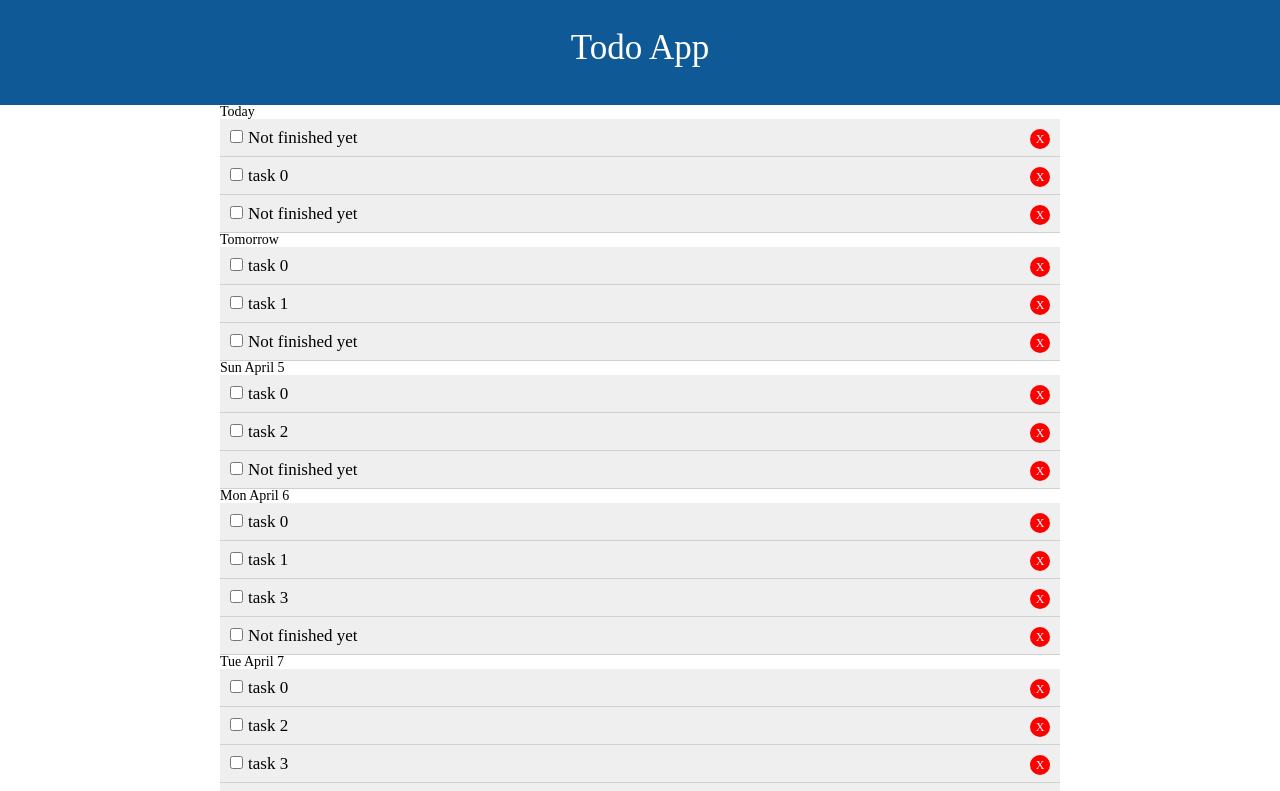
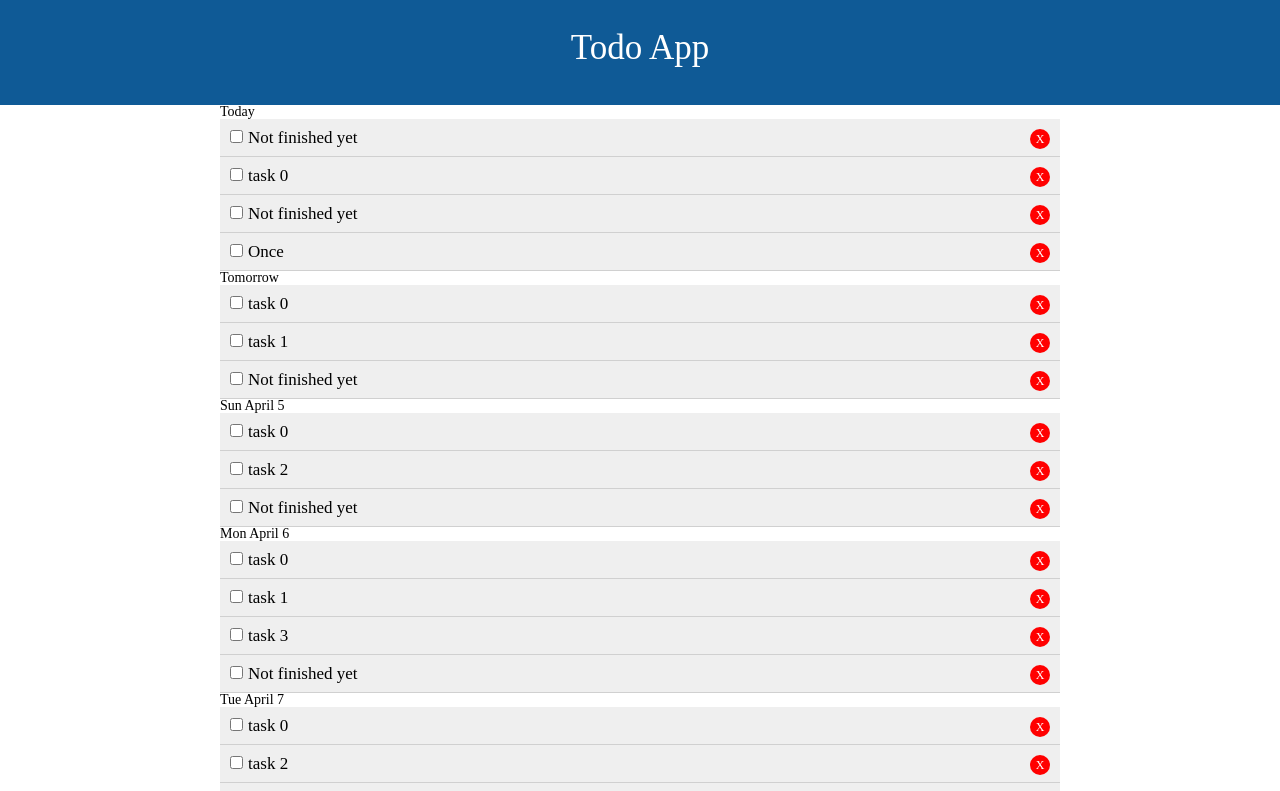
Before and after one commit to lrusik/circle-todo, a React (Create React App) app: page / in a window 1280 px wide. Shown: the top 791 px of the page. Built offline with nearby package versions, Linux system fonts and the light colour scheme.

Commit message:
add single period tasks

```diff
--- a/src/App.js
+++ b/src/App.js
@@ -5,8 +5,21 @@ import Header from "./components/layouts/Header";
 import { v4 as uuidv4 } from 'uuid';
 import  moment  from "moment";
 
+// period 0
+
+// design
+	// add preiod
+	// del period
+
+// clean function
+
+
 function cmpTime(start, end) {
 	return start - end;
+}
+
+function XOR(a,b) {
+	return ( a || b ) && !( a && b );
 }
 
 function setToMidnithg(date) {
@@ -122,6 +135,14 @@ class App extends Component {
 				title: "Not finished yet",
 				start_at: new moment().format("YYYY-MM-DD HH:mm:ss"),
 				period: 1,
+				del: [],
+				completed: []
+			},
+			{
+				id: 9,
+				title: "Once",
+				start_at: addDays(new moment().format("YYYY-MM-DD HH:mm:ss"), 1),
+				period: 0,
 				del: [],
 				completed: []
 			},
@@ -317,11 +338,20 @@ class App extends Component {
 			ret.push(
 				this.state.todos.map( (todo) => {
 					let difference = Math.round(moment.duration(moment(todo.start_at).diff(jezt)).asDays() );
-
+					if(!todo.period)
+						console.log(todo.start_at, jezt, compareDays(jezt, todo.start_at));
 					if(
 						(this.getItemIndex("del", todo.id, addDays(todo.start_at, j)) === -1) &&
-						(!(difference % todo.period)) &&
-						(compareDays(jezt, todo.start_at) >= 0)
+						(
+							(
+								(!todo.period && compareDays(jezt, todo.start_at) < 0 ) // ??
+							) ||
+							(
+								(todo.period) &&
+								(!(difference % todo.period)) &&
+								(compareDays(jezt, todo.start_at) >= 0)
+							)
+						)
 					){
 						return (
 							<TodoItem
```
